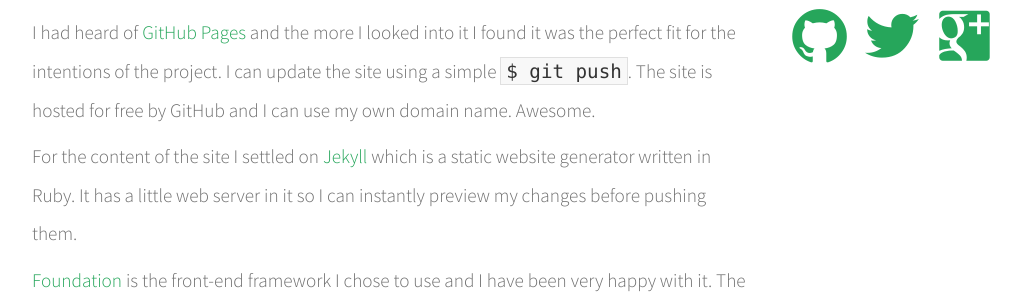
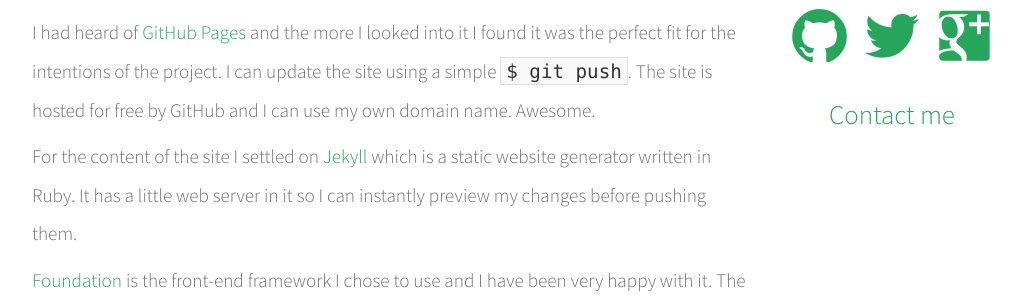
Before and after one commit to JustinHiltz/JustinHiltz.github.io, a Jekyll site: the page built from work/index.html, in a window 1280 px wide. Shown: the part 292-587 px from the top of the page, without its empty margins (123-1151 px from the left). Built offline with Jekyll 4.4.1, drawn with Linux system fonts in a browser that asks for light colours; Markdown is read by kramdown in place of the engine named in the settings; comment, search, counter and statistics services are not loaded.

Commit message:
Added contact to sidebar

```diff
--- a/_includes/follows.html
+++ b/_includes/follows.html
@@ -10,4 +10,5 @@
 		  <a href="//plus.google.com/+JustinHiltzTO" class="fi-social-google-plus bigger"></a>
 	  </li>
   </ul>
+  <h3><a href="mailto:justin@justinhiltz.com" target="_top">Contact me</a></h3>
 </center>
--- a/about/index.html
+++ b/about/index.html
@@ -11,7 +11,7 @@
 	As long as I can remember I have enjoyed computers and electronics. As a kid what I liked best about them was taking them apart and putting them back together. It was so cool seeing how things work and what I could do to change the way that they worked. As I've grown older I'm happier with my laptop and writing software with the same goals. I used to be a Windows guy (gaming) but now I'm a Mac guy.
 </p>
 <p>
-	Aside from computing I love design, podcasts, good food, good beer, good coffee, and the outdoors. An ideal vacation for me is a trek out into the backcountry of my home province of Ontario. The Massassauga, Killarney, Algonquin are all great parks that have some great canoeing destinations. The peace and quiet experienced on a lake where there is no cell signal, human or highway noise is one of the best feelings I know.
+	Aside from computing I love design, podcasts, good food, good beer, good coffee, and the outdoors. An ideal vacation for me is a trek out into the backcountry of my home province of Ontario. The Massassauga, Killarney, Algonquin are all great parks that have some great canoeing destinations. The peace and quiet experienced on a lake where there is no cell signal, human or highway noise is one of the best feelings I know. </p>
 <script>
 
   (function(i,s,o,g,r,a,m){i['GoogleAnalyticsObject']=r;i[r]=i[r]||function(){
```
Also changed, not shown: 10 other files.
